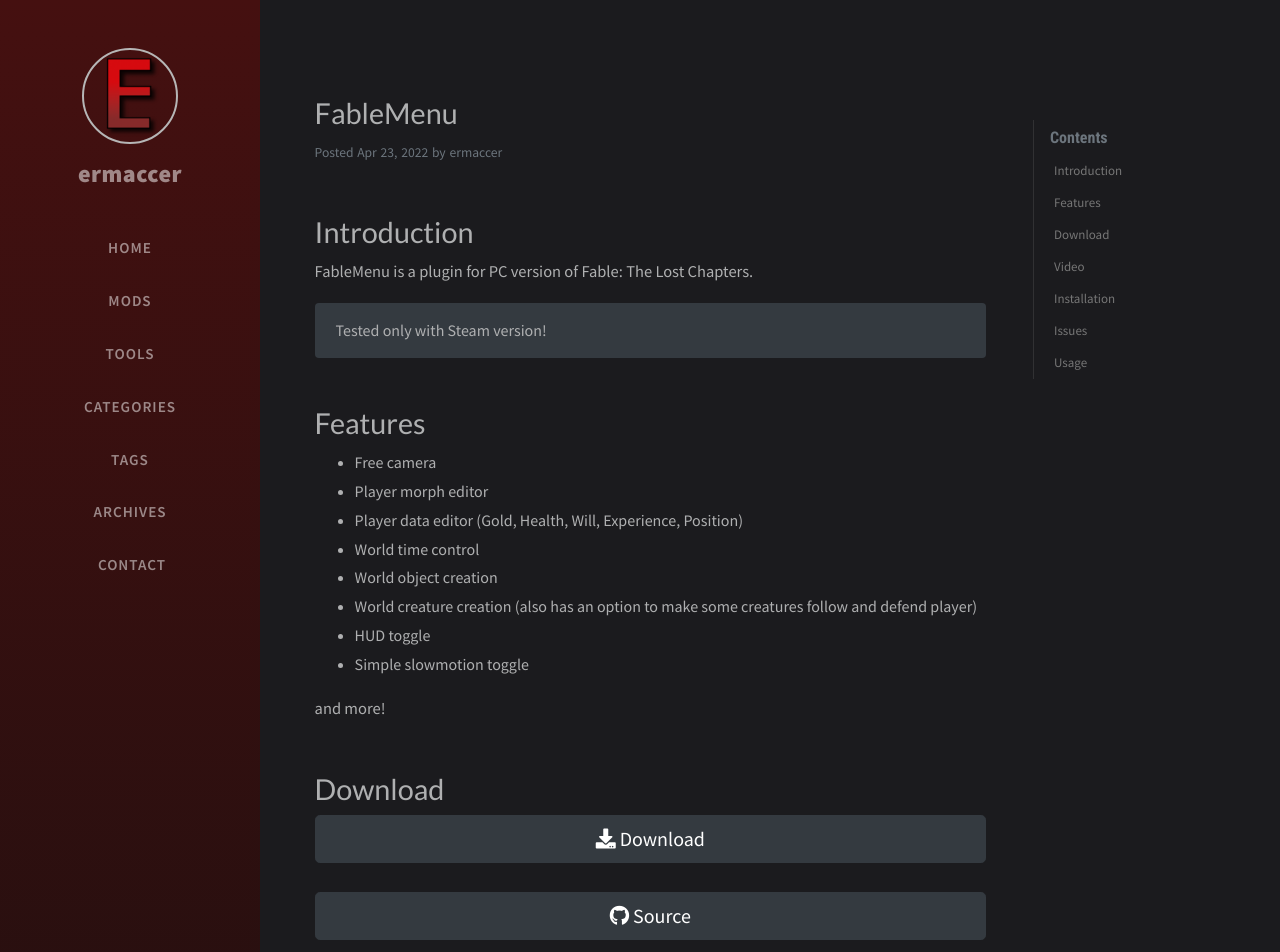
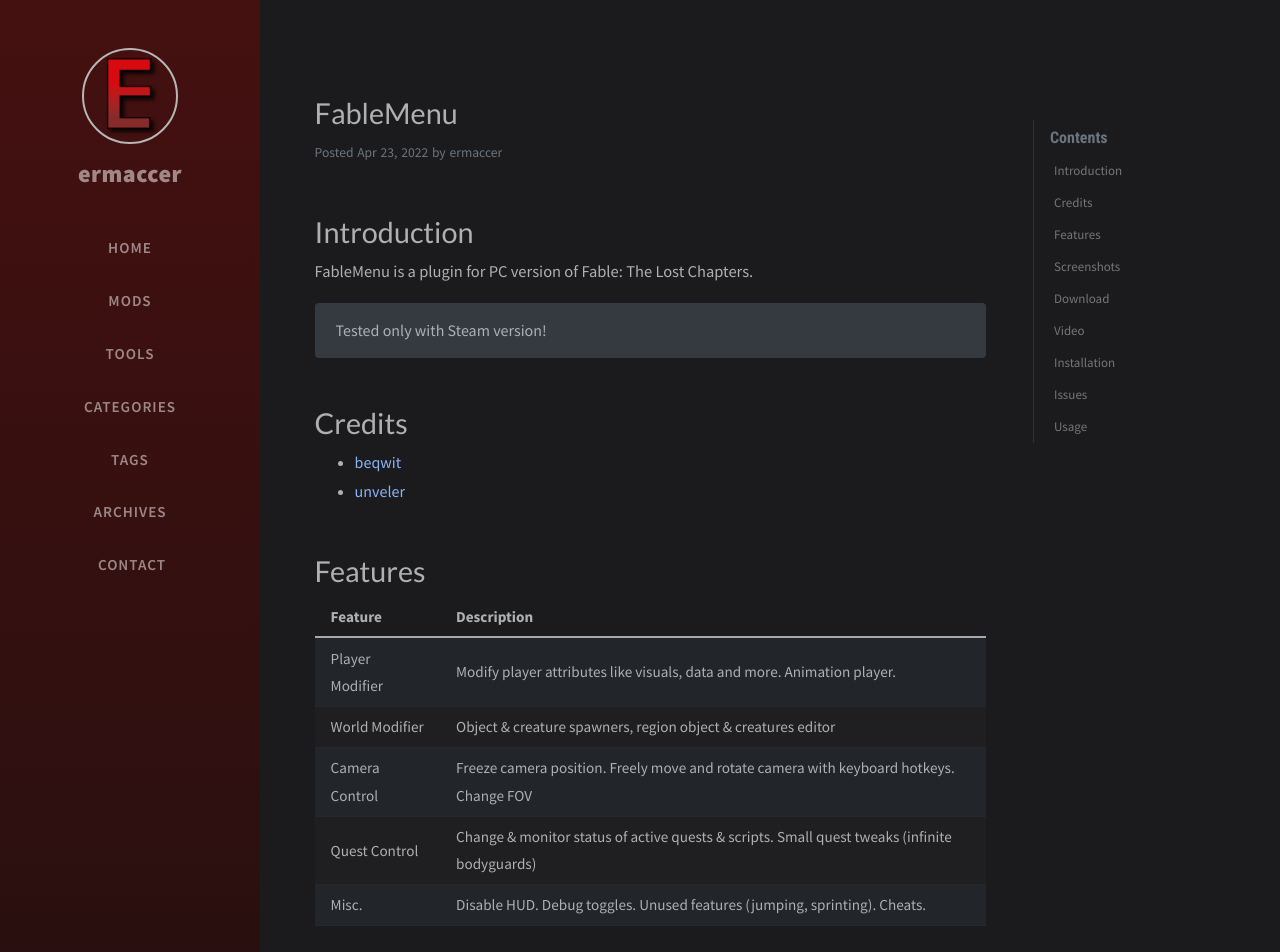
Before and after one commit to ermaccer/ermaccer.github.io, a Jekyll site: the page built from _posts/plugins/2022-04-23-fable-menu.md, in a window 1280 px wide and 1400 px high. Shown: the top 952 px of the window. Built offline with Jekyll 4.4.1, drawn with Linux system fonts in a browser that asks for light colours; nearby versions of some CDN libraries; comment, search, counter and statistics services are not loaded.

Commit message:
fablemenu update

```diff
--- a/_posts/plugins/2022-04-23-fable-menu.md
+++ b/_posts/plugins/2022-04-23-fable-menu.md
@@ -15,18 +15,23 @@ FableMenu is a plugin for PC version of Fable: The Lost Chapters.
     Tested only with Steam version!
 </div>
 
+# Credits
+- [beqwit](https://github.com/beqwit)
+- [unveler](https://github.com/unveler)
+
+
 # Features
 
-- Free camera
-- Player morph editor
-- Player data editor (Gold, Health, Will, Experience, Position)
-- World time control
-- World object creation
-- World creature creation (also has an option to make some creatures follow and defend player)
-- HUD toggle
-- Simple slowmotion toggle
+| Feature | Description |
+| --- | --- |
+|Player Modifier| Modify player attributes like visuals, data and more. Animation player.|
+|World Modifier| Object & creature spawners, region object & creatures editor |
+|Camera Control| Freeze camera position. Freely move and rotate camera with keyboard hotkeys. Change FOV|
+|Quest Control| Change & monitor status of active quests & scripts. Small quest tweaks (infinite bodyguards) |
+|Misc.| Disable HUD. Debug toggles. Unused features (jumping, sprinting). Cheats.|
 
-and more!
+# Screenshots
+<img class="img-fluid mx-auto" alt="1" src="{% link assets/mods/ftlc/menu/1.jpg %}">
 
 # Download
 
```
Also changed, not shown: assets/mods/ftlc/menu/1.jpg, assets/mods/ftlc/menu/2.jpg (deleted).
